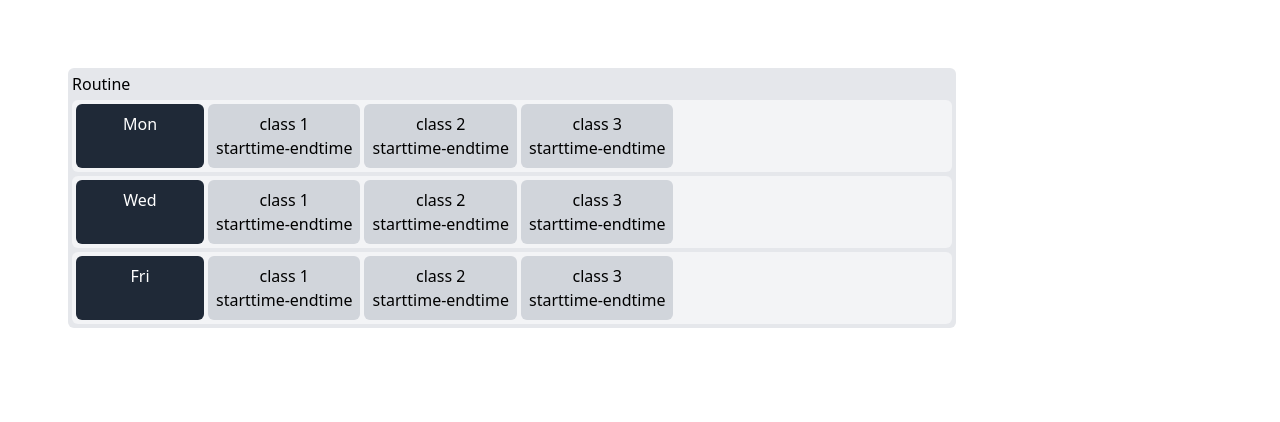
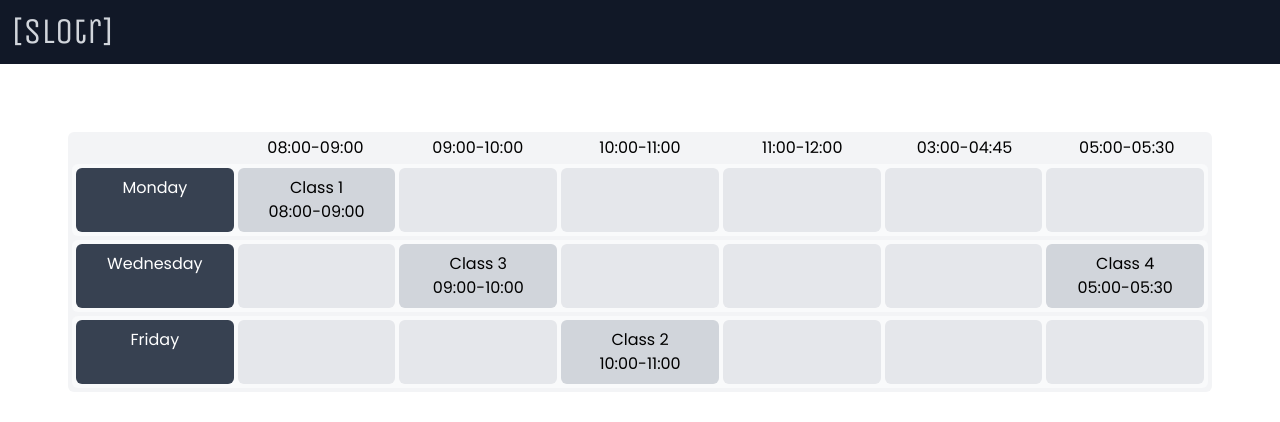
Before and after one commit to spiritinchains/slotr-frontend, a React (Create React App) app: page / in a window 1280 px wide. Shown: the top 422 px of the page. Built offline with nearby package versions, Linux system fonts and the light colour scheme.

Commit message:
Tweak appearance and data structure

```diff
--- a/public/index.html
+++ b/public/index.html
@@ -24,7 +24,7 @@
       work correctly both with client-side routing and a non-root public URL.
       Learn how to configure a non-root public URL by running `npm run build`.
     -->
-    <title>React App</title>
+    <title>Slotr</title>
   </head>
   <body>
     <noscript>You need to enable JavaScript to run this app.</noscript>
--- a/src/App.tsx
+++ b/src/App.tsx
@@ -4,28 +4,60 @@ import Timetable from "./components/Timetable";
 import Row from "./components/Row";
 import Timeslot from "./components/Timeslot";
 
-const App = () => {
+import { timetable } from "./sample.json";
+import Navigation from "./components/Navigation";
+
+const getTable = () => {
   return (
-    <div className="p-16 w-4/5">
+    <div className="p-16">
       <Timetable>
-        <Row title="Mon">
-          <Timeslot title="class 1" />
-          <Timeslot title="class 2" />
-          <Timeslot title="class 3" />
-        </Row>
-        <Row title="Wed">
-          <Timeslot title="class 1" />
-          <Timeslot title="class 2" />
-          <Timeslot title="class 3" />
-        </Row>
-        <Row title="Fri">
-          <Timeslot title="class 1" />
-          <Timeslot title="class 2" />
-          <Timeslot title="class 3" />
-        </Row>
+        <div className="flex">
+          <div className="minicard-width"></div>
+          {timetable.cols.map((colitem) => {
+            return (
+              <div className="minicard-width text-center">{colitem.start}-{colitem.end}</div>
+            )
+          })}
+        </div>
+        {timetable.rows.map((rowitem) => {
+          return (
+            <Row title={rowitem.title}>
+              {timetable.cols.map((colitem) => {
+                const x = timetable.slots.find(
+                  (slotitem) =>
+                    slotitem.rowid === rowitem.id &&
+                    slotitem.colid === colitem.id
+                );
+                if (x) {
+                  return (
+                    <Timeslot
+                      empty={false}
+                      title={x.title}
+                      start={colitem.start}
+                      end={colitem.end}
+                    />
+                  );
+                } else {
+                  return (
+                    <Timeslot empty={true} />
+                  );
+                }
+              })}
+            </Row>
+          );
+        })}
       </Timetable>
     </div>
   );
+}
+
+const App = () => {
+  return (
+    <div>
+      <Navigation />
+      {getTable()}
+    </div>
+  )
 };
 
 export default App;
--- /dev/null
+++ b/src/components/Navigation.tsx
@@ -0,0 +1,11 @@
+const Navigation = () => {
+  return (
+    <div className="bg-gray-900 h-16 p-1">
+      <div className="p-2">
+        <span className="font-logo text-4xl text-gray-300">[slotr]</span>
+      </div>
+    </div>
+  );
+};
+
+export default Navigation;
--- a/src/components/Row.tsx
+++ b/src/components/Row.tsx
@@ -1,8 +1,8 @@
 const Row = (props: any) => {
   return (
-    <div className="minicard-row bg-gray-100 flex">
-      <div className="minicard bg-gray-800 align-middle w-32 text-white">
-        {props.title}
+    <div className="minicard-row bg-gray-50 flex">
+      <div className="minicard-slot p-1 bg-gray-700 align-middle text-white">
+        <span>{props.title}</span>
       </div>
       {props.children}
     </div>
--- a/src/components/Timeslot.tsx
+++ b/src/components/Timeslot.tsx
@@ -1,13 +1,22 @@
-import Draggable from "react-draggable";
+import { MouseEvent } from "react";
 
 const Timeslot = (props: any) => {
+  const handleClick = (e : MouseEvent) => {
+    console.log("clicked");
+  }
+
+  const handleClickEmpty = (e : MouseEvent) => {
+    console.log("clicked empty " + e.buttons);
+  }
+
+  if (props.empty === true) {
+    return <div className="minicard-slot bg-gray-200 hover:bg-gray-300" onClick={handleClickEmpty}></div>
+  }
   return (
-    <Draggable axis="x">
-      <div className="minicard bg-gray-300">
-        {props.title} <br />
-        starttime-endtime
-      </div>
-    </Draggable>
+    <div className="minicard-slot bg-gray-300 hover:bg-gray-400" onClick={handleClick}>
+      {props.title} <br />
+      {props.start}-{props.end}
+    </div>
   );
 };
 
--- a/src/components/Timetable.tsx
+++ b/src/components/Timetable.tsx
@@ -1,7 +1,6 @@
 const Timetable = (props: any) => {
   return (
-    <div className="timetable bg-gray-200">
-      <span>Routine</span>
+    <div className="timetable bg-gray-100 font-display">
       {props.children}
     </div>
   );
--- a/src/index.css
+++ b/src/index.css
@@ -1,6 +1,7 @@
 /* ./src/index.css */
 
-@import url('https://fonts.googleapis.com/css2?family=Quicksand&display=swap');
+@import url('https://fonts.googleapis.com/css2?family=Poppins&display=swap');
+@import url('https://fonts.googleapis.com/css2?family=Unica+One&display=swap');
 
 @tailwind base;
 @tailwind components;
@@ -10,10 +11,19 @@
 	@apply p-1 m-1 rounded-md
 }
 
+.minicard-width {
+	width:40rem;
+	max-width:40rem;
+ }
+
 .minicard {
 	@apply p-2 mr-1 rounded-md text-center
 }
 
 .minicard-row {
-	@apply p-1 mt-1 rounded-md
+	@apply pr-0 pl-1 py-1 mt-1 rounded-md
 }
+
+.minicard-slot {
+	@apply minicard minicard-width
+}
--- a/src/sample.json
+++ b/src/sample.json
@@ -1,81 +1,77 @@
 {
-	"rows" : {
-		"161" : {
-			"name" : "Monday"
-		},
-		"94" : {
-			"name" : "Wednesday"
-		},
-		"146" : {
-			"name" : "Friday"
-		}
-	},
-
-	"events" : {
-		"442" : {
-			"name" : "CSE 4569",
-			"defaultLength" : 60
-		},
-		"68" : {
-			"name" : "CSE 4517",
-			"defaultLength" : 60
-		},
-		"121" : {
-			"name" : "CSE 4528",
-			"defaultLength" : 45
-		},
-		"9124" : {
-			"name" : "CSE 4590",
-			"defaultLength" : 120
-		}
-	},
-
-	"eventList" : [
+	"timetable" : {
+		"id" : 7718,
+		"title" : "Sample Routine",
+		"rows" : [
 			{
-			"id" : 5290,
-			"eventid" : 68,
-			"relstart" : 0,
-			"duration" : 60,
-			"isRescheduled" : false,
-			"isCancelled" : false
+				"id" : 456,
+				"title" : "Monday"
 			},
 			{
-			"id" : 2798,
-			"eventid" : 121,
-			"relstart" : 0,
-			"duration" : 45,
-			"isRescheduled" : false,
-			"isCancelled" : false
+				"id" : 182,
+				"title" : "Wednesday"
 			},
 			{
-			"id" : 3252,
-			"eventid" : 9124,
-			"relstart" : 0,
-			"duration" : 120,
-			"isRescheduled" : false,
-			"isCancelled" : false
+				"id" : 91,
+				"title" : "Friday"
 			}
 		],
-
-	"routine" : {
-		"id" : 912841,
+		"cols" : [
+			{
+				"id" : 918,
 				"start" : "08:00",
-		"end" : "17:00",
-		"rows" : [ 161, 94, 146 ],
-		"containerList" : [
-			{
-				"id" : 1923,
-				"start" : "08:00",
-				"end" : "09:00",
-				"rowid" : 161,
-				"isBlock" : false
+				"end" : "09:00"
 			},
 			{
-				"id" : 2978,
-				"start" : "12:00",
-				"end" : "14:00",
-				"rowid" : 146,
-				"isBlock" : false
+				"id" : 12,
+				"start" : "09:00",
+				"end" : "10:00"
+			},
+			{
+				"id" : 78,
+				"start" : "10:00",
+				"end" : "11:00"
+			},
+			{
+				"id" : 164,
+				"start" : "11:00",
+				"end" : "12:00"
+			},
+			{
+				"id" : 95,
+				"start" : "03:00",
+				"end" : "04:45"
+			},
+			{
+				"id" : 94,
+				"start" : "05:00",
+				"end" : "05:30"
+			}
+		],
+		"slots" : [
+			{
+				"id" : 621,
+				"rowid" : 456,
+				"colid" : 918,
+				"title" : "Class 1"
+			},
+			{
+				"id" : 721,
+				"rowid" : 182,
+				"colid" : 12,
+				"title" : "Class 3"
+			},
+			{
+				"id" : 124,
+				"rowid" : 91,
+				"colid" : 78,
+				"title" : "Class 2"
+			},
+			{
+				"id" : 4,
+				"rowid" : 182,
+				"colid" : 94,
+				"title" : "Class 4"
 			}
 		]
 	}
--- a/tailwind.config.js
+++ b/tailwind.config.js
@@ -2,6 +2,10 @@ module.exports = {
   purge: [],
   darkMode: false, // or 'media' or 'class'
   theme: {
+    fontFamily: {
+      'display': ['Poppins'],
+      'logo': ['Unica\\ One'],
+    },
     extend: {},
   },
   variants: {
```
Lines whose indentation alone changed are shown as unchanged.
